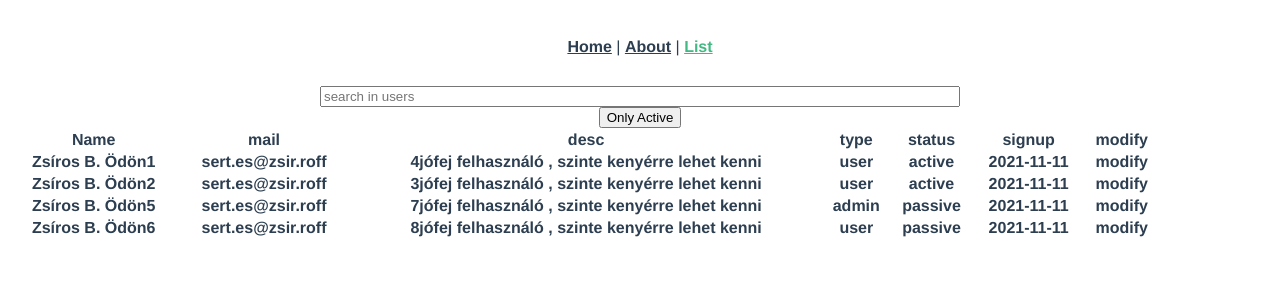
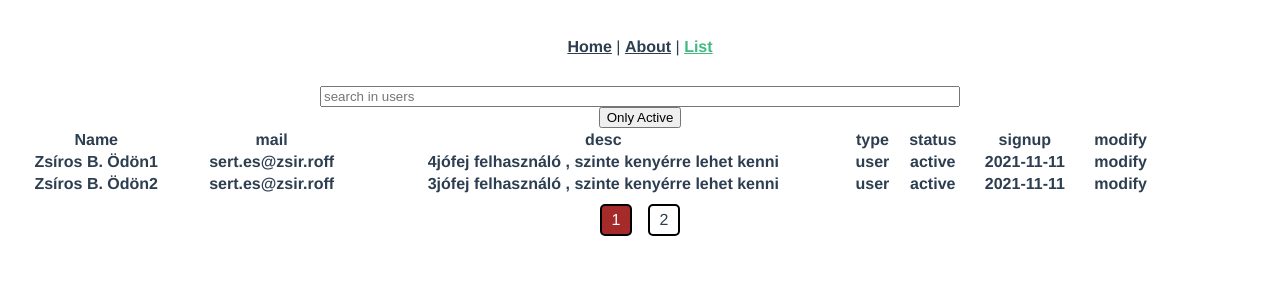
Before and after one commit to OwerHub/pomscloud-hw, a Vue app: page /list in a window 1280 px wide. Shown: the top 300 px of the page. Built offline with nearby package versions, Linux system fonts and the light colour scheme; no server answers.

Commit message:
Ugly But All Works!

```diff
--- a/src/components/ListComponent.vue
+++ b/src/components/ListComponent.vue
@@ -2,12 +2,7 @@
   <!-- <input type="text" v-model="search" placeholder="search blogs" /> -->
   <Search @searchFromChild="searchFromChild" />
   <PassiveSwitch :enable="onlyActive" @switchOnlyActive="switchOnlyActive" />
-  <div>
-    <!--     <button @click="switchOnlyActive">
-      <span v-if="onlyActive">Show All</span>
-      <span v-else>Only Active</span>
-    </button> -->
-  </div>
+
   <div>
     <table>
       <tr>
@@ -35,6 +30,12 @@
         <th v-on:click="sendToModal(user.id)">modify</th>
       </tr>
     </table>
+
+    <Pagination
+      :userPerPage="pageSize"
+      :pageNumber="pageNumber"
+      @changePage="changePage"
+    />
   </div>
 
   <Modal @modalClose="closeModal" :userId="userIdForModal" v-if="modalOpen" />
@@ -46,14 +47,18 @@
 import Modal from "./Modal.vue";
 import Search from "./Search.vue";
 import PassiveSwitch from "./PassiveSwitch.vue";
+import Pagination from "./PaginationComponent.vue";
 
 export default {
   name: "ListComponent",
+
   components: {
     Modal,
     Search,
     PassiveSwitch,
+    Pagination,
   },
+
   data() {
     return {
       userArray: [],
@@ -62,12 +67,14 @@ export default {
       modalOpen: false,
       userIdForModal: 0,
       pageNumber: 1,
-      pageSize: 4,
+      pageSize: 2,
     };
   },
+
   created() {
     this.userArray = this.$store.state.testUsers;
   },
+
   computed: {
     filteredUsers: function () {
       const filteredArray = this.userArray.filter((user) => {
@@ -83,6 +90,7 @@ export default {
       return paginatedArray;
     },
   },
+
   methods: {
     closeModal: function () {
       this.modalOpen = false;
@@ -99,6 +107,9 @@ export default {
     switchOnlyActive: function () {
       this.onlyActive = !this.onlyActive;
     },
+    changePage: function (pageNumber) {
+      this.pageNumber = pageNumber;
+    },
   },
 };
 </script>
--- /dev/null
+++ b/src/components/PaginationComponent.vue
@@ -0,0 +1,63 @@
+<template>
+  <div>
+    <div class="buttonContainer">
+      <div
+        v-for="number in pageArray"
+        :key="number"
+        :class="{ actualPage: pageNumber === number }"
+        @click="$emit('changePage', number)"
+      >
+        <div>{{ number }}</div>
+      </div>
+    </div>
+  </div>
+</template>
+
+<script>
+export default {
+  name: "Pagination",
+  props: ["userPerPage", "pageNumber"],
+
+  data() {
+    return {
+      maxPage: 0,
+    };
+    // actualpage:1
+  },
+
+  computed: {
+    pageArray: function () {
+      return Array.from({ length: this.maxPage }, (_, i) => i + 1);
+    },
+  },
+
+  created() {
+    const allUsersLength = this.$store.state.testUsers.length;
+    this.maxPage = Math.ceil(allUsersLength / this.userPerPage);
+  },
+};
+</script>
+
+<style>
+.buttonContainer {
+  display: flex;
+  justify-content: center;
+}
+
+.buttonContainer > div {
+  padding: 0.3rem 0.6rem;
+  border: 2px solid black;
+  border-radius: 5px;
+  margin: 0.5rem;
+  cursor: pointer;
+}
+
+.buttonContainer > div:hover {
+  transform: scale(1.3);
+}
+
+.actualPage {
+  background-color: brown;
+  color: white;
+}
+</style>
```
